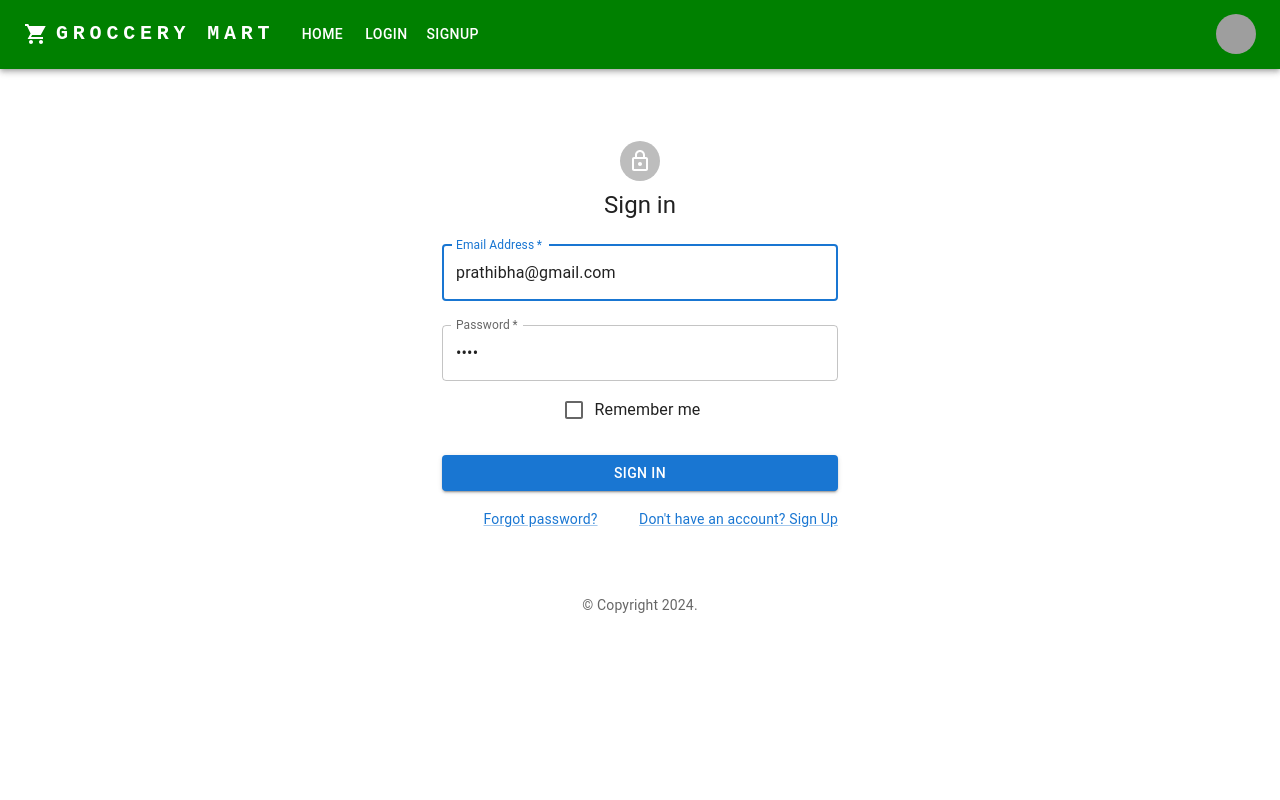
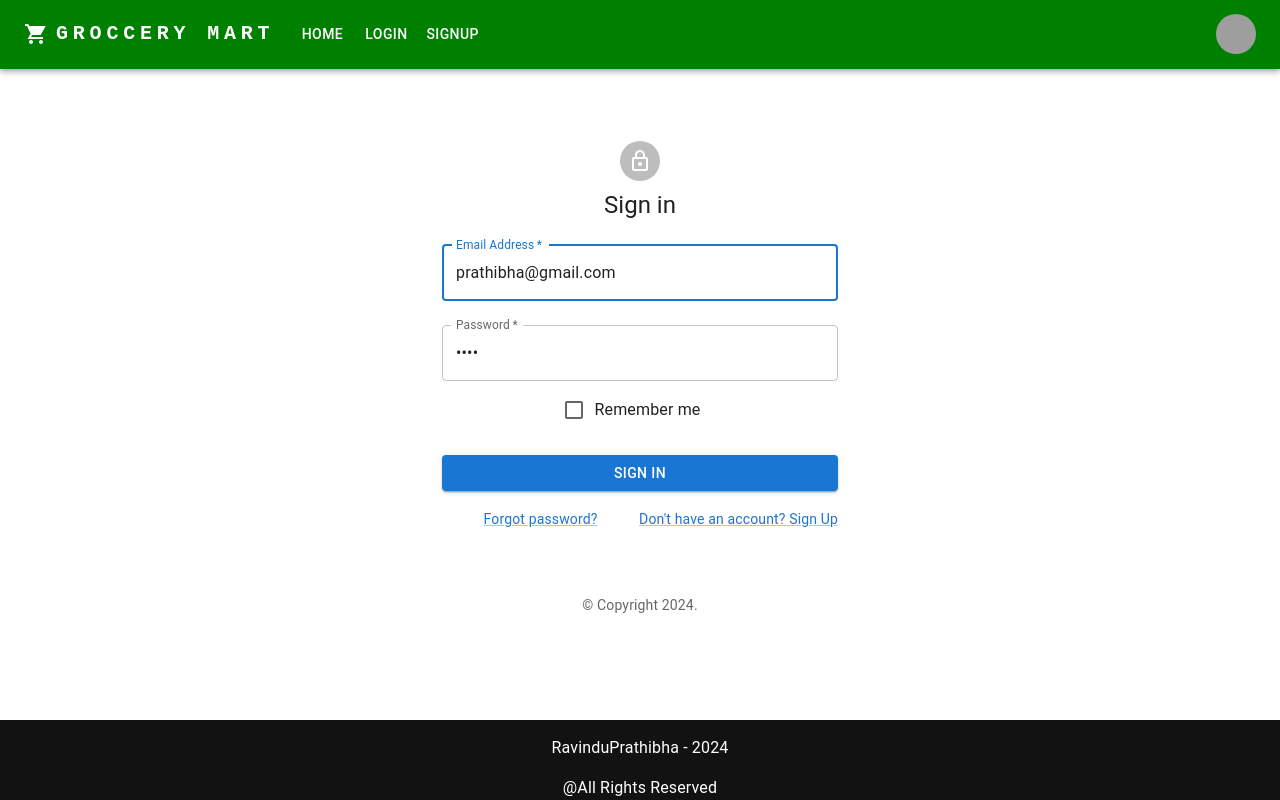
Before and after one commit to Ranger-HK/E-commerce-App-Using-MERN-Stack, a React (Create React App) app in the folder frontend/: page /Login in a window 1280 px wide. Built offline with nearby package versions, Linux system fonts and the light colour scheme; grey boxes are pictures that could not be loaded; the HTML template or start-up script is replaced by a standard one.

Commit message:
Update Project

```diff
--- a/frontend/src/App.js
+++ b/frontend/src/App.js
@@ -1,12 +1,14 @@
 import Nav from './components/nav/Nav';
-import { RouteHandler } from './components/router/RouteHandler';
+import {RouteHandler} from './components/router/RouteHandler';
 import './App.css';
+import {Footer} from "./components/footer/Footer";
 
 function App() {
     return (
         <div className="App">
             <Nav/>
             <RouteHandler/>
+            <Footer/>
         </div>
     );
 }
--- a/frontend/src/components/footer/Footer.css
+++ b/frontend/src/components/footer/Footer.css
@@ -1,9 +1,9 @@
 .footer-outer{
     width: 100vw;
     height: 80px;
-    background-color:#1976d2;
+    background-color: rgba(0, 0, 0, 0.93);
     position: fixed;
-    bottom: 0;
+    bottom: 0px;
 
 
 
--- a/frontend/src/components/footer/Footer.jsx
+++ b/frontend/src/components/footer/Footer.jsx
@@ -4,8 +4,8 @@ import './Footer.css';
 export const Footer  = () =>{
     return(
         <div className="footer-outer">
-        <p className='cr-stm'>Copyright to Ravindu Prathibha - 2023 </p>
-        <p className='cr-stm'>All Rights Reserved</p>
+        <p className='cr-stm'>RavinduPrathibha - 2024 </p>
+        <p className='cr-stm'>@All Rights Reserved</p>
         </div>
     );
 }
```
Lines whose indentation alone changed are shown as unchanged.
